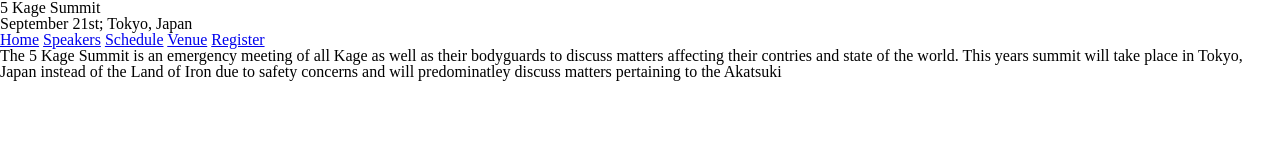
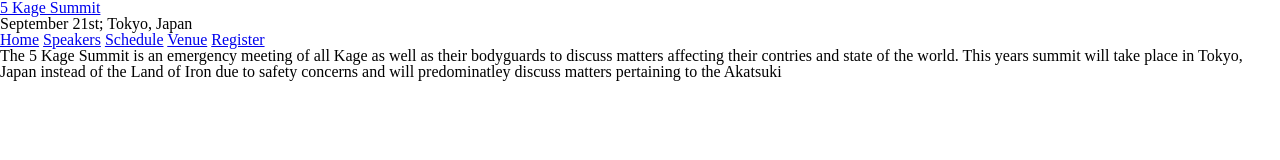
Before and after one commit to kin018/FiveKageSummit, a website: page FiveKageSummit/index.html in a window 1280 px wide. Drawn offline with Linux system fonts and the light colour scheme; files that its build step writes are made by us from their sources.

Commit message:
Added anchor to h1 as well renamed all html pages since ex) 5index is not a good name IMO

```diff
--- a/FiveKageSummit/5index.html
+++ b/FiveKageSummit/index.html
@@ -7,7 +7,7 @@
 </head>
 <body>
     <header>
-        <h1>5 Kage Summit</h1>
+        <h1><a href="index.html">5 Kage Summit</a> </h1>
         <h3>September 21st; Tokyo, Japan</h3>
         <nav>
             <a href="index.html">Home</a>
```
Also changed, not shown: FiveKageSummit/5register.html (deleted), FiveKageSummit/5schedule.html (deleted), FiveKageSummit/5speakers.html (deleted), FiveKageSummit/5venue.html (deleted), FiveKageSummit/register.html (added), FiveKageSummit/schedule.html (added), FiveKageSummit/speakers.html (added), FiveKageSummit/venue.html (added), 1 other file.
